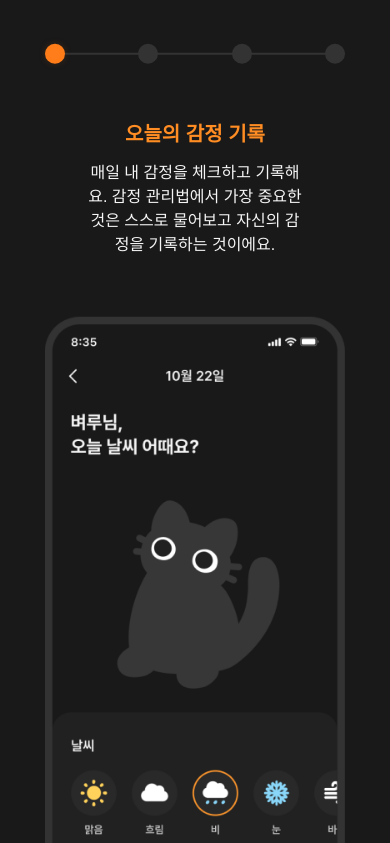
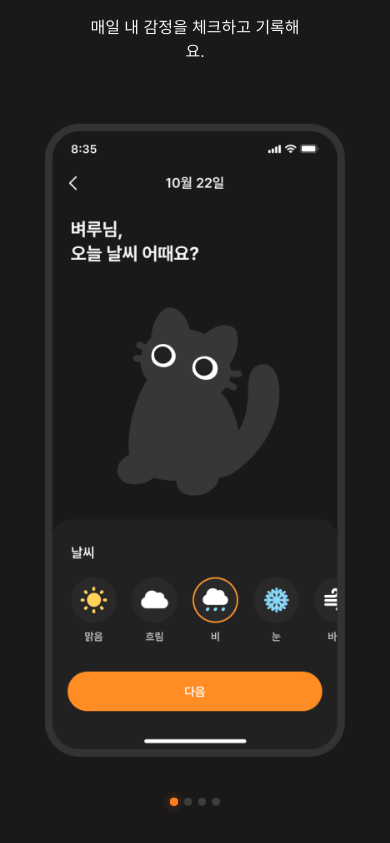
Before and after one commit to songbly/harunyang-web, a Next.js app: page / in a window 390 px wide. Shown: the part 2341-3184 px from the top of the page. Built offline with nearby package versions, Linux system fonts and the light colour scheme.

Commit message:
refactor

```diff
--- a/package.json
+++ b/package.json
@@ -23,6 +23,7 @@
     "react-dom": "^18",
     "react-helmet-async": "^2.0.5",
     "styled-components": "^6.1.13",
+    "swiper": "^11.2.6",
     "tailwind-merge": "^2.5.4",
     "tailwind-scrollbar-hide": "^2.0.0"
   },
--- a/src/app/page.tsx
+++ b/src/app/page.tsx
@@ -42,26 +42,31 @@ import Header from "../components/Header";
 import { ListInfinityAutoScroll } from "../components/ListInfinityAutoScroll";
 import ProgressBar from "../components/ProgressBar";
 import StoreButton from "../components/StoreButton";
+import Pagination from "@/components/Pagination";
 
-const stepContents = [
+export const stepContents = [
   {
     title: "오늘의 감정 기록",
     text: "매일 내 감정을 체크하고 기록해요. 감정 관리법에서 가장 중요한 것은 스스로 물어보고 자신의 감정을 기록하는 것이에요.",
+    mobile_text: '매일 내 감정을 체크하고 기록해요.',
     img: step1,
   },
   {
     title: "오늘의 날씨 기록",
     text: "감정에 따라 달라보이는 날씨. 오늘의 날씨는 어땠나요?",
+    mobile_text: '감정에 따라 달라보이는 날씨. 오늘의 날씨는 어땠나요?',
     img: step2,
   },
   {
     title: "일기 쓰기",
     text: "오늘 하루 일들을 하루냥에게 가볍게 털어놓으세요. 언제나 당신 이야기를 들어줄 준비가 되어 있어요.",
+    mobile_text: "오늘 하루 일들을 하루냥에게 가볍게 털어놓으세요.",
     img: step3,
   },
   {
     title: "고양이 하루냥의 편지",
     text: "나만의 친구 하루냥의 따스한 위로와 조언으로 하루를 기분 좋게 마무리 해보세요.",
+    mobile_text: "나만의 친구 하루냥의 따스한 위로와 조언으로 하루를 기분 좋게 마무리 해보세요.",
     img: step4,
   },
 ];
@@ -317,7 +322,6 @@ const Home = () => {
       {/* @ts-ignore */}
       <SectionWrap $sectionTheme="dark" $preview={true}>
         {!isMobile && <Box width={0} height={100} />}
-
         <BackgroundImage
           src={appPreviewBackground}
           width={990}
@@ -332,14 +336,27 @@ const Home = () => {
             alt="step1"
           />
           <StepContent>
-            <ProgressBar
-              currentStep={currentIndex}
-              onStepClick={handleStepClick}
-            />
+            {!isMobile && (
+              <ProgressBar
+                currentStep={currentIndex}
+                onStepClick={handleStepClick}
+              />
+            )}
             <StepTitle>{stepContents[currentIndex].title}</StepTitle>
-            <StepText>{stepContents[currentIndex].text}</StepText>
+            <StepText>{isMobile ? stepContents[currentIndex].mobile_text : stepContents[currentIndex].text}</StepText>
           </StepContent>
+          {isMobile && (
+
+          <PaginationBox>
+            <Pagination
+            currentStep={currentIndex}
+            onStepClick={handleStepClick}/>
+          </PaginationBox>
+          )}
+
+
         </StepBox>
+
         <Box width={0} height={100} />
       </SectionWrap>
       {/* @ts-ignore */}
@@ -417,6 +434,7 @@ const Home = () => {
           <StoreButton logo={playstore} text={"Google Play"} />
         </ButtonWrapper>
         <RowFlexMax>
+          <div className="flex flex-row">
           <Image
             src={catYellow}
             width={isMobile ? 120 : 320}
@@ -429,6 +447,8 @@ const Home = () => {
             height={isMobile ? 120 : 320}
             alt="빨강 고양이"
           />
+          </div>
+          <div className="flex flex-row">
           <Image
             src={catSkyblue}
             width={isMobile ? 120 : 320}
@@ -441,6 +461,8 @@ const Home = () => {
             height={isMobile ? 120 : 320}
             alt="초록 고양이"
           />
+          </div>
+
         </RowFlexMax>
         <Box width={0} height={100} />
       </SectionWrap>
@@ -477,7 +499,8 @@ const SectionWrap = styled.div.attrs<SectionWrapProps>((props) => ({
     css`
       position: relative;
       @media (max-width: 768px) {
-        height: 1200px;
+        height: 912px;
+        padding-bottom: 100px;
       }
     `}
 `;
@@ -557,8 +580,9 @@ const RowFlexMax = styled.div`
   max-width: 1440px;
   width: 100%;
   @media (max-width: 768px) {
+    flex-direction: column;
     margin-top: 60px;
-    flex-wrap: wrap;
+    display: flex;
     gap: 16px;
   }
 `;
@@ -623,6 +647,7 @@ const StepTitle = styled.p`
     width: 100%;
     text-align: center;
     margin-top: 40px;
+    padding-top: 100px;
   }
 `;
 
@@ -639,3 +664,8 @@ const StepText = styled.p`
     margin-bottom: 60px;
   }
 `;
+
+const PaginationBox = styled.div`
+  position: absolute;
+  bottom: -50px;
+`
--- /dev/null
+++ b/src/components/FeatureSwiper.tsx
@@ -0,0 +1,76 @@
+import { Swiper, SwiperSlide } from 'swiper/react';
+import { Pagination } from 'swiper/modules';
+import Image from "next/image";
+import styled from 'styled-components';
+import './featureSwiperStyles.css';
+
+import 'swiper/css';
+import 'swiper/css/pagination';
+
+import {
+  step1,
+  step2,
+  step3,
+  step4,
+} from "../assets";
+
+
+export default ({currentIndex}: {currentIndex: number}) => {
+  return (
+    <Swiper
+      modules={[Pagination]}
+      rewind={true}
+      pagination={{
+        clickable: true,
+      }}
+      spaceBetween={0}
+      slidesPerView={1}
+      onSlideChange={() => console.log('slide change')}
+      onSwiper={(swiper) => console.log(swiper)}
+    >
+      <SwiperSlide>
+        <Title>오늘의 감정 기록</Title>
+        <Image
+            src={step1}
+            width={238}
+            height={502}
+            alt="step1"
+          />
+      </SwiperSlide>
+      <SwiperSlide>
+        <Title>오늘의 날씨 기록</Title>
+        <Image
+          src={step2}
+          width={238}
+          height={502}
+          alt="step2"
+        />
+      </SwiperSlide>
+      <SwiperSlide>
+      <Title>일기쓰기</Title>
+        <Image
+          src={step3}
+          width={238}
+          height={502}
+          alt="step3"
+        />
+      </SwiperSlide>
+      <SwiperSlide>
+      <Title>고양이 하루냥의 편지</Title>
+        <Image
+          src={step4}
+          width={238}
+          height={502}
+          alt="step4"
+        />
+      </SwiperSlide>
+    </Swiper>
+  );
+};
+
+
+const Title = styled.div`
+  font-size: 24px;
+  font-weight: 700;
+  color: #3D3D3D;
+`;
--- /dev/null
+++ b/src/components/Pagination.tsx
@@ -0,0 +1,66 @@
+import React from "react";
+import styled from "styled-components";
+
+interface PaginationProps {
+  currentStep: number;
+  totalSteps?: number;
+  onStepClick?: (step: number) => void;
+}
+
+const Pagination: React.FC<PaginationProps> = ({
+  currentStep,
+  totalSteps = 4,
+  onStepClick,
+}) => {
+  return (
+    <ProgressWrapper>
+      {Array.from({ length: totalSteps }, (_, index) => {
+        const step = index;
+        return (
+          <Step
+            key={step}
+            active={step === currentStep}
+            onClick={() => onStepClick?.(step)}
+          >
+            {step === currentStep && <ActiveIndicator />}
+          </Step>
+        );
+      })}
+    </ProgressWrapper>
+  );
+};
+
+export default Pagination;
+
+const ProgressWrapper = styled.div`
+  display: flex;
+  align-items: center;
+  justify-content: space-between;
+  position: relative;
+  width: 50px;
+  height: 50px;
+  gap: 6px;
+`;
+
+
+const Step = styled.div<{ active: boolean }>`
+  position: relative;
+  width: 8px;
+  height: 8px;
+  border-radius: 50%;
+  background-color: ${(props) => (props.active ? "#FF7D1A" : "#3D3D3D")};
+  display: flex;
+  justify-content: center;
+  align-items: center;
+  z-index: 1;
+  cursor: ${(props) => (props.active ? "default" : "pointer")};
+
+`;
+
+const ActiveIndicator = styled.div`
+  width: 8px;
+  height: 8px;
+  border-radius: 50%;
+  background-color: #ff7d1a;
+  box-shadow: 0 0 10px rgba(255, 125, 26, 0.5);
+`;
--- /dev/null
+++ b/src/components/featureSwiperStyles.css
@@ -0,0 +1,26 @@
+.swiper-slide {
+  text-align: center;
+  font-size: 18px;
+  display: flex;
+  justify-content: center;
+  align-items: center;
+}
+
+.swiper-pagination {
+  position: absolute;
+  bottom: -24px;
+}
+
+.swiper-pagination-bullet {
+  width: 8px;
+  height: 8px;
+  text-align: center;
+  line-height: 20px;
+  font-size: 12px;
+  background: #3D3D3D;
+  opacity: 1;
+}
+
+.swiper-pagination-bullet-active {
+  background: #FF8D23;
+}
```
Also changed, not shown: 1 other file (tests, documents, lock files or other folders).
